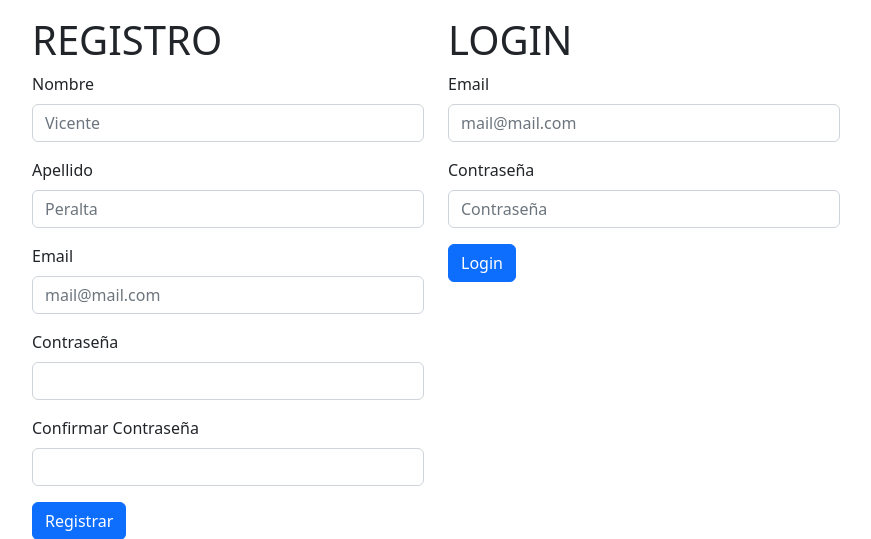
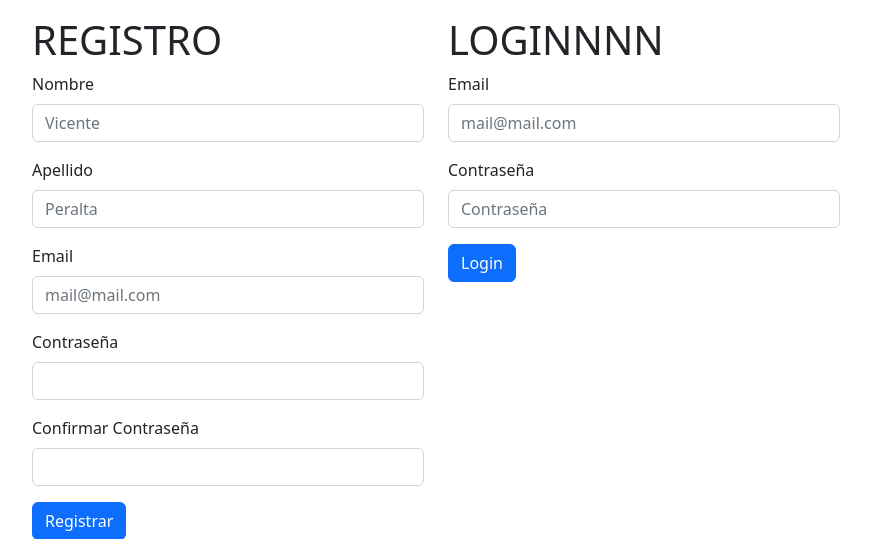
Before and after one commit to viperalta/user-template-flask, a Flask app: page / in a window 1280 px wide. Shown: the top 539 px of the page, without its empty margins (204-1075 px from the left). Run offline with Flask 2, Linux system fonts and the light colour scheme; some libraries are stand-ins or nearby versions.

Commit message:
new change

```diff
--- a/usuarios_app/templates/index.html
+++ b/usuarios_app/templates/index.html
@@ -62,7 +62,7 @@
 
             </div>
             <div class="col-md-4">
-                <h1>LOGIN</h1>
+                <h1>LOGINNNN</h1>
                 {% with messages = get_flashed_messages(category_filter=['login']) %}
                 {% if messages %}
                 <div class="alert alert-danger" role="alert">
```
